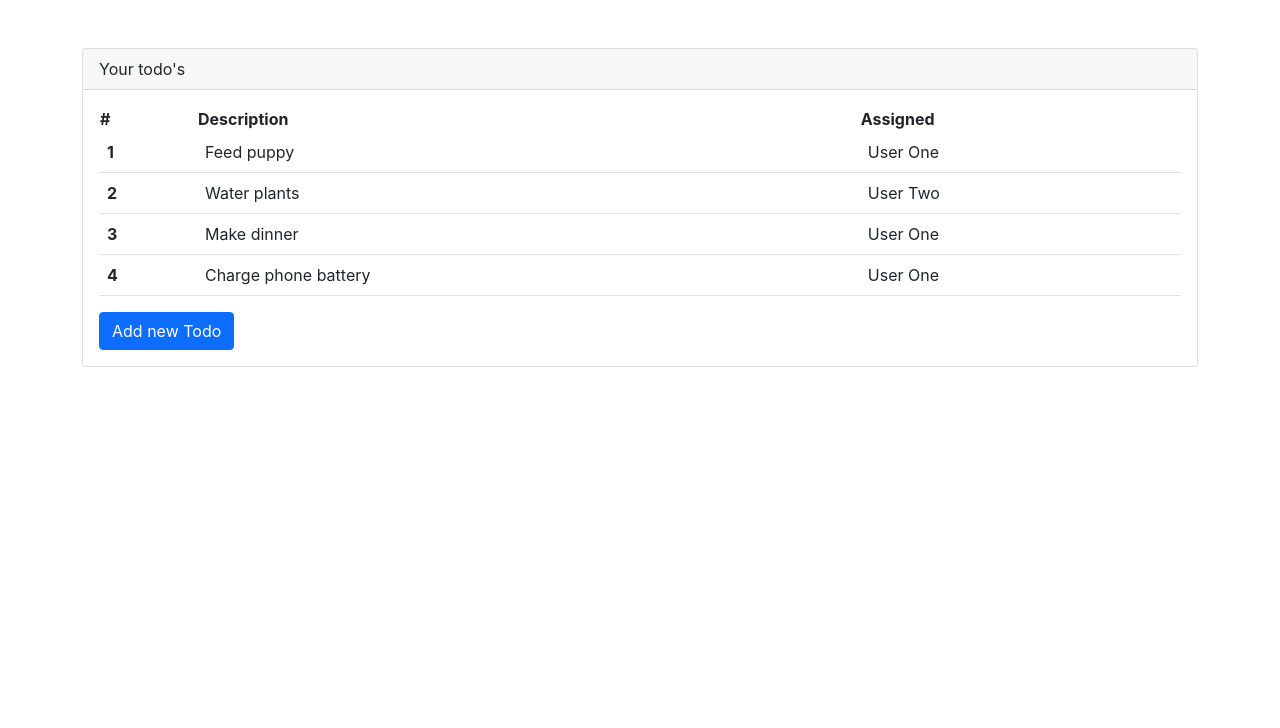
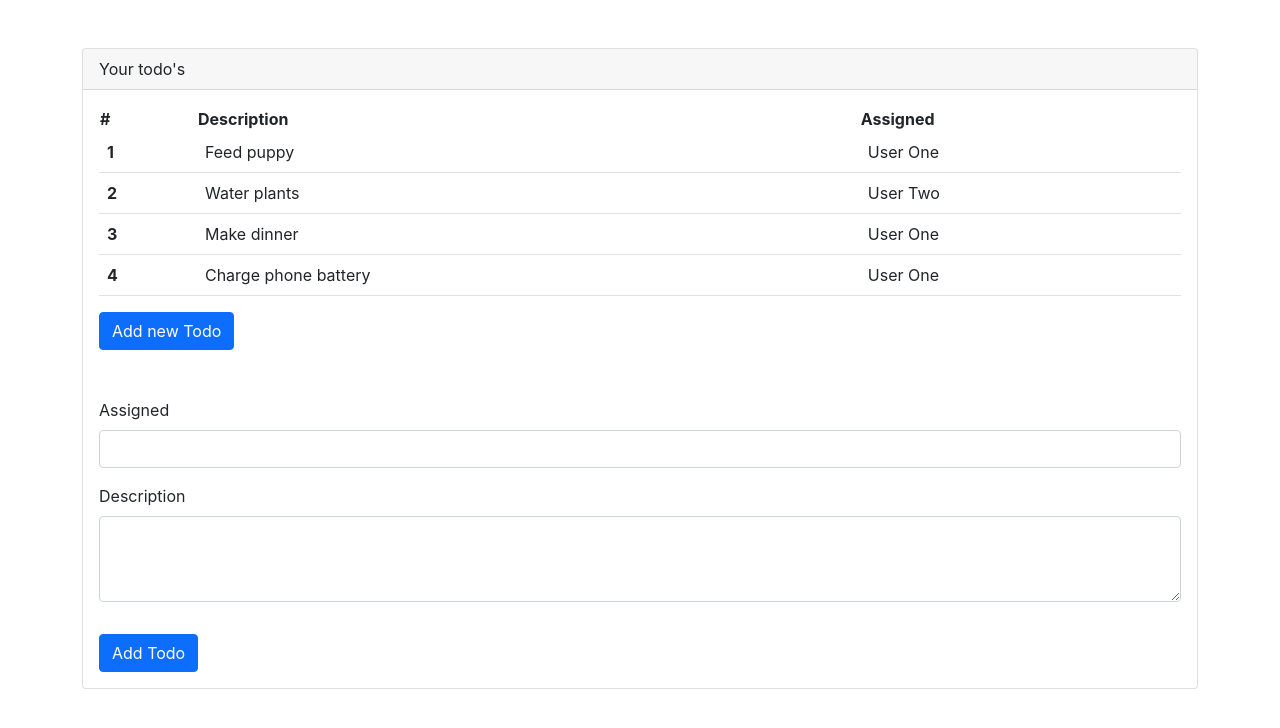
Before and after one commit to RanjanChaubey03/Full-Stack-Development-Demo, a React (Create React App) app in the folder react-todos/: page / in a window 1280 px wide. Shown: the top 728 px of the page. Built offline with nearby package versions, Linux system fonts and the light colour scheme.

Commit message:
Handling-user-input-1

```diff
--- a/react-todos/src/App.js
+++ b/react-todos/src/App.js
@@ -1,6 +1,7 @@
 import React,{useState} from 'react'
 import './App.css';
 import TodoTable from './components/TodoTable';
+import NewTodoForm from './components/NewTodoForm';
 
  function App() {
   const [todos, setTodos] = useState ([
@@ -31,6 +32,7 @@
         <div className='card-body'>
          <TodoTable todos={todos}/>
          <button class='btn btn-primary' onClick={addTodo}>Add new Todo</button>
+         <NewTodoForm/>
         </div>
       </div>
     </div>
--- /dev/null
+++ b/react-todos/src/components/NewTodoForm.js
@@ -0,0 +1,41 @@
+import React,{useState} from "react";
+function NewTodoForm() {
+
+    const[description, setDescription] = useState('');
+    const[assigned, setAssigned] = useState('');
+    const descriptionChange = (event) => {
+        console.log('description', event.target.value);
+        setDescription(event.target.value);
+    }
+
+    const assignedChange = (event) => {
+        console.log('assigned', event.target.value);
+        setAssigned(event.target.value);
+    }
+    return (
+        <div className="mt-5">
+            <div className="mb-3">
+                <label className="form-label">Assigned</label>
+                <input
+                    type="text"
+                    className="form-control"
+                    required
+                    onChange={assignedChange}
+                    value={assigned}
+                ></input>
+            </div>
+            <div className="mb-3">
+                <label className="form-label">Description</label>
+                <textarea
+                    className="form-control"
+                    rows={3}
+                    required
+                    onChange={descriptionChange}
+                    value={description}
+                ></textarea>
+            </div>
+            <button type="button" className="btn btn-primary mt-3">Add Todo</button>
+        </div>
+    )
+}
+export default NewTodoForm;
```
